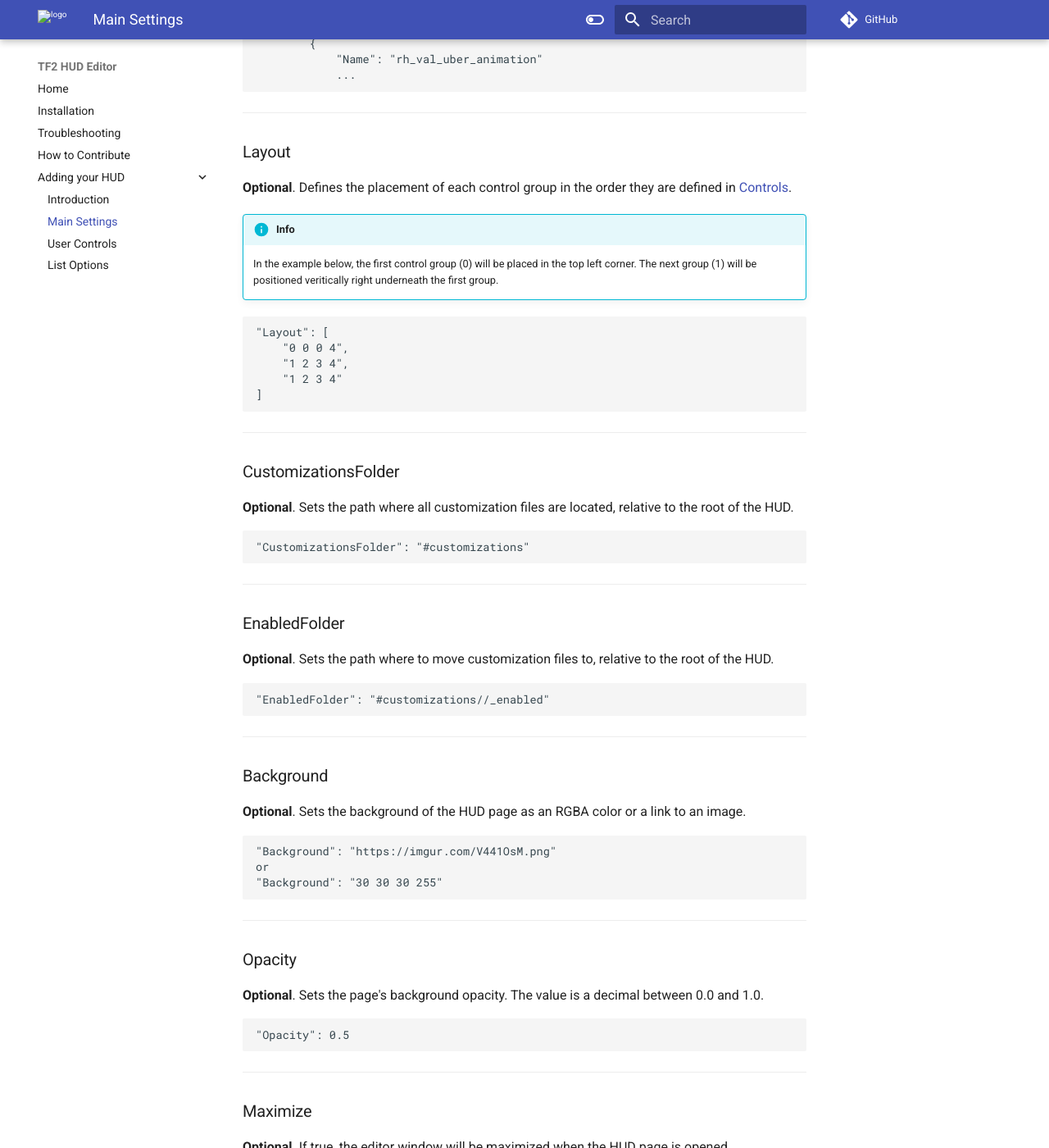
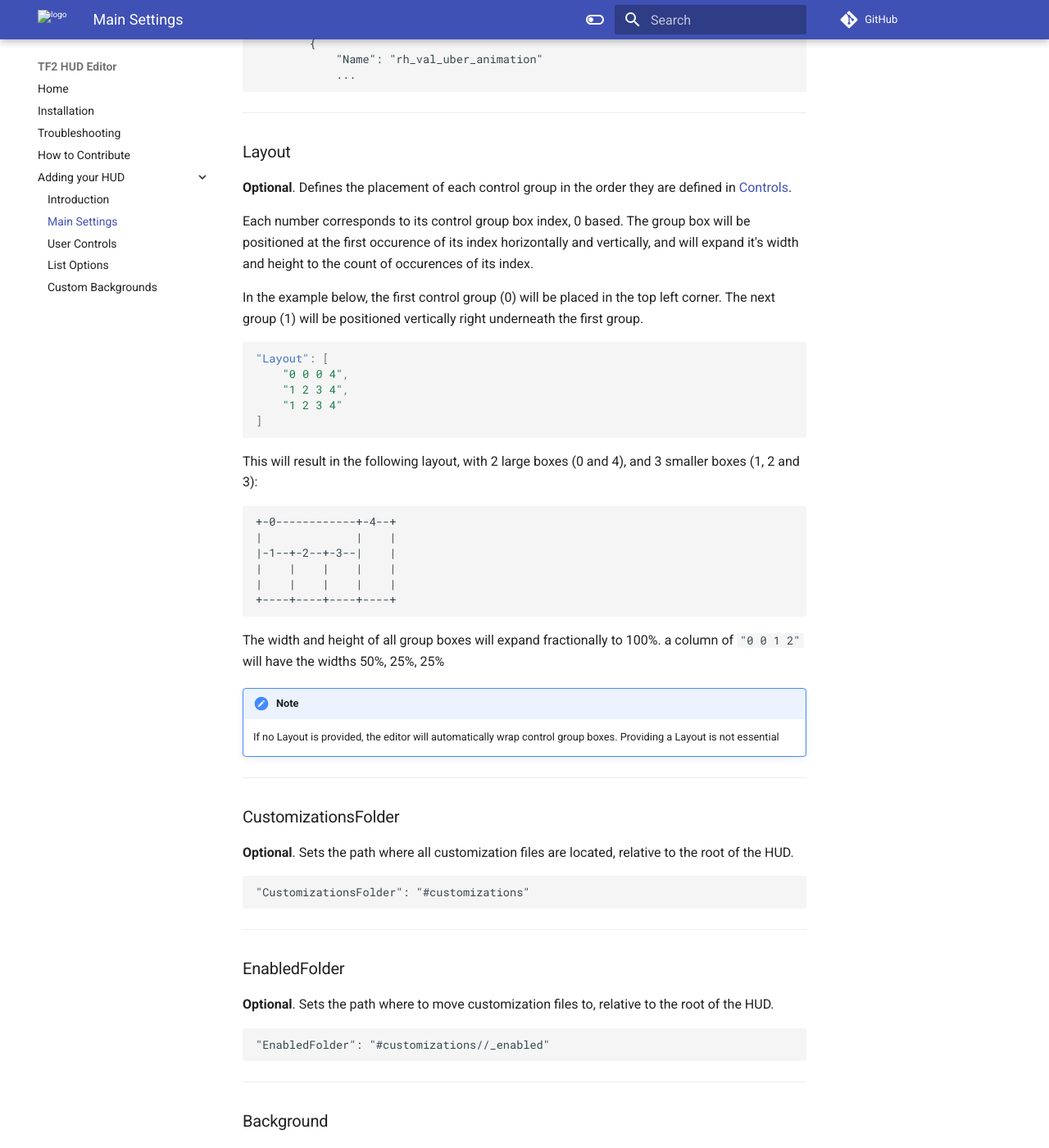
Before and after one commit to CriticalFlaw/TF2HUD.Editor, an MkDocs documentation site: the page built from docs/json/base.md, in a window 1280 px wide and 1400 px high, scrolled down 915 px. Shown: the whole window at 82% size. Built offline with MkDocs 1.6.1 and Material for MkDocs 9.7.7, drawn with Linux system fonts in a browser that asks for light colours; comment, search, counter and statistics services are not loaded.

Commit message:
Add more documentation for Layout and CustomBackgrounds

````diff
--- a/docs/json/base.md
+++ b/docs/json/base.md
@@ -43,16 +43,34 @@ This section covers the base settings like the page layout, path of customizatio
 
 **Optional**. Defines the placement of each control group in the order they are defined in [Controls](https://www.editor.criticalflaw.ca/json/base/#controls).
 
-!!! info
-    In the example below, the first control group (0) will be placed in the top left corner. The next group (1) will be positioned veritically right underneath the first group.
+Each number corresponds to its control group box index, 0 based. The group box will be positioned at the first occurence of its index horizontally and vertically, and will expand it's width and height to the count of occurences of its index.
 
-```
+In the example below, the first control group (0) will be placed in the top left corner. The next group (1) will be positioned vertically right underneath the first group.
+
+```json
 "Layout": [
 	"0 0 0 4",
 	"1 2 3 4",
 	"1 2 3 4"
 ]
 ```
+
+This will result in the following layout, with 2 large boxes (0 and 4), and 3 smaller boxes (1, 2 and 3):
+
+```
++-0------------+-4--+
+|              |    |
+|-1--+-2--+-3--|    |
+|    |    |    |    |
+|    |    |    |    |
++----+----+----+----+
+```
+
+The width and height of all group boxes will expand fractionally to 100%. a column of `"0 0 1 2"` will have the widths 50%, 25%, 25%
+
+
+!!! note
+    If no Layout is provided, the editor will automatically wrap control group boxes. Providing a Layout is not essential
 
 ---
 
--- a/mkdocs.yml
+++ b/mkdocs.yml
@@ -33,6 +33,7 @@ nav:
         - Main Settings: 'json/base.md'
         - User Controls: 'json/controls.md'
         - List Options: 'json/options.md'
+        - Custom Backgrounds: 'json/backgrounds.md'
 hide:
     - toc
 google_analytics:
````
Also changed, not shown: docs/json/backgrounds.md (added, +90 -0 lines), docs/json/controls.md (+3 -2 lines), docs/json/intro.md (+1 -1 lines).
